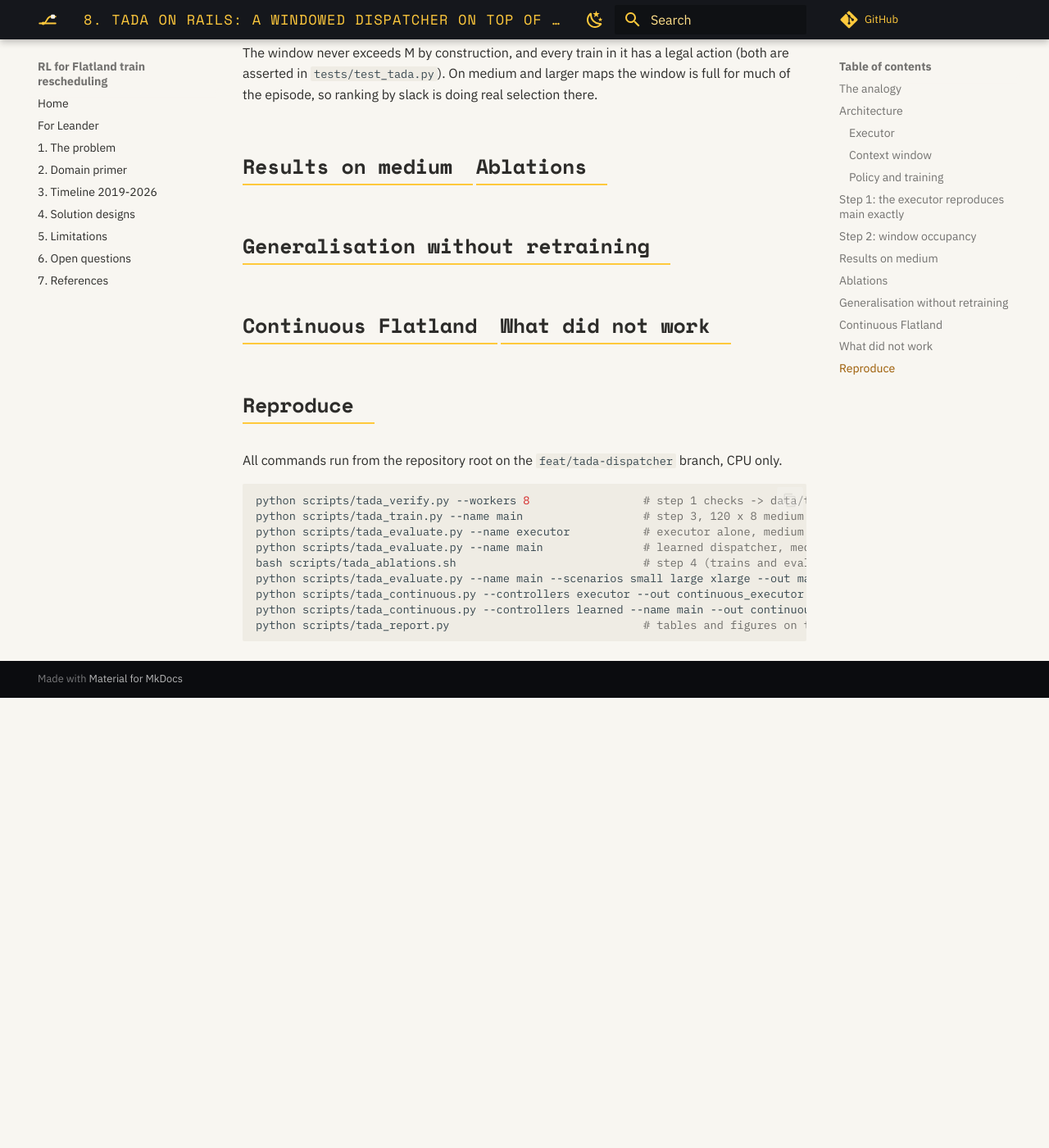
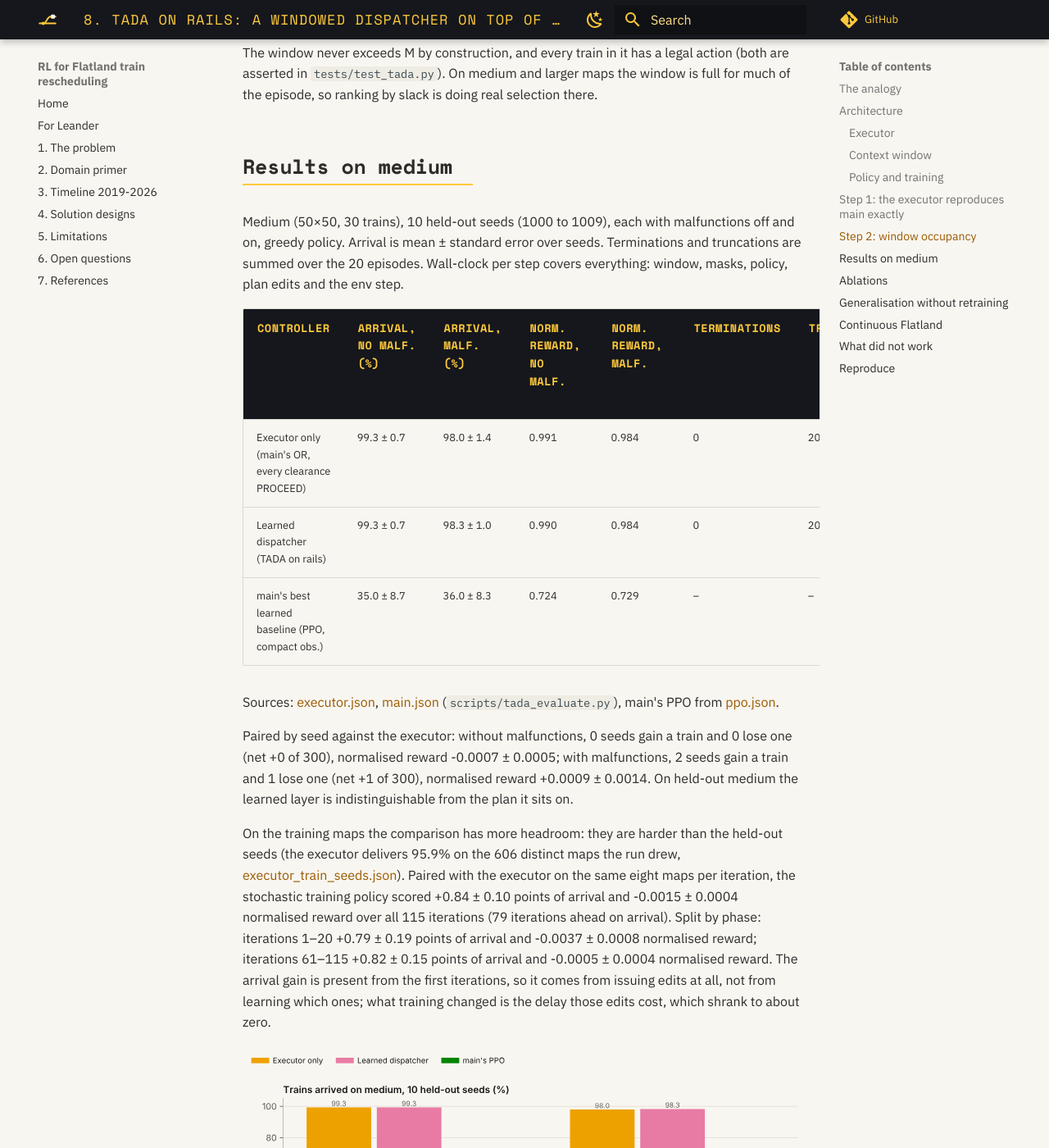
Before and after one commit to leandergrech/rl-flatland-rescheduling, an MkDocs documentation site: the page built from docs/08-tada-dispatcher.md, in a window 1280 px wide and 1400 px high, scrolled down 6650 px. Shown: the whole window at 82% size. Built offline with MkDocs 1.6.1 and Material for MkDocs 9.7.7, drawn with Linux system fonts in a browser that asks for light colours; comment, search, counter and statistics services are not loaded; before the commit the page ends 7501 px from its top, so only the background shows below that; some of the changed text lies outside the part shown.

Commit message:
TADA docs: medium results with paired comparisons and training curves against the executor
Co-Authored-By: Claude Opus 5.5 <noreply@anthropic.com>

```diff
--- a/docs/08-tada-dispatcher.md
+++ b/docs/08-tada-dispatcher.md
@@ -194,6 +194,43 @@ episode, so ranking by slack is doing real selection there.
 ## Results on medium
 
 <!-- TADA_MEDIUM:START -->
+Medium (50×50, 30 trains), 10 held-out seeds (1000 to 1009), each with malfunctions off and on,
+greedy policy. Arrival is mean ± standard error over seeds. Terminations and truncations are summed
+over the 20 episodes. Wall-clock per step covers everything: window, masks, policy, plan edits and
+the env step.
+
+| Controller | Arrival, no malf. (%) | Arrival, malf. (%) | Norm. reward, no malf. | Norm. reward, malf. | Terminations | Truncations | Wall-clock per step (ms) |
+|---|---|---|---|---|---|---|---|
+| Executor only (main's OR, every clearance PROCEED) | 99.3 ± 0.7 | 98.0 ± 1.4 | 0.991 | 0.984 | 0 | 20 | 8.5 |
+| Learned dispatcher (TADA on rails) | 99.3 ± 0.7 | 98.3 ± 1.0 | 0.990 | 0.984 | 0 | 20 | 11.0 |
+| main's best learned baseline (PPO, compact obs.) | 35.0 ± 8.7 | 36.0 ± 8.3 | 0.724 | 0.729 | – | – | – |
+
+Sources: [executor.json](https://github.com/leandergrech/rl-flatland-rescheduling/blob/feat/tada-dispatcher/data/tada/results/executor.json), [main.json](https://github.com/leandergrech/rl-flatland-rescheduling/blob/feat/tada-dispatcher/data/tada/results/main.json) (`scripts/tada_evaluate.py`),
+main's PPO from [ppo.json](https://github.com/leandergrech/rl-flatland-rescheduling/blob/feat/tada-dispatcher/data/results/ppo.json).
+
+Paired by seed against the executor: without malfunctions, 0 seeds gain a train and 0 lose one (net +0 of 300), normalised reward -0.0007 ± 0.0005; with malfunctions, 2 seeds gain a train and 1 lose one (net +1 of 300), normalised reward +0.0009 ± 0.0014. On held-out medium the learned layer
+is indistinguishable from the plan it sits on.
+
+On the training maps the comparison has more headroom: they are harder than the held-out seeds (the
+executor delivers 95.9% on the 606 distinct maps the run drew,
+[executor_train_seeds.json](https://github.com/leandergrech/rl-flatland-rescheduling/blob/feat/tada-dispatcher/data/tada/results/executor_train_seeds.json)). Paired with the executor on the
+same eight maps per iteration, the stochastic training policy scored +0.84 ± 0.10 points of arrival and -0.0015 ± 0.0004 normalised reward over all
+115 iterations (79 iterations ahead on arrival). Split by phase: iterations 1–20 +0.79 ± 0.19 points of arrival and -0.0037 ± 0.0008 normalised reward;
+iterations 61–115 +0.82 ± 0.15 points of arrival and -0.0005 ± 0.0004 normalised reward. The arrival gain is present from the first iterations, so it
+comes from issuing edits at all, not from learning which ones; what training changed is the delay those
+edits cost, which shrank to about zero.
+
+![Arrival on medium by controller](assets/figures/tada-medium-light.svg#only-light)
+![Arrival on medium by controller](assets/figures/tada-medium-dark.svg#only-dark)
+
+Training: 115 PPO iterations of 8 medium episodes with malfunctions
+(529,521 env steps) in 55 minutes on 8 worker processes,
+CPU clock 400 to 2901 MHz across iterations (median 1664).
+Log: [train_log.jsonl](https://github.com/leandergrech/rl-flatland-rescheduling/blob/feat/tada-dispatcher/data/tada/checkpoints/main/train_log.jsonl). Clearances issued by the greedy policy on the 20 evaluation
+episodes: PROCEED 97.5%, HOLD 2.4%, YIELD_TO 0.1%, REROUTE 0.0%.
+
+![Training curves of the dispatcher](assets/figures/tada-training-light.svg#only-light)
+![Training curves of the dispatcher](assets/figures/tada-training-dark.svg#only-dark)
 <!-- TADA_MEDIUM:END -->
 
 ## Ablations
@@ -209,6 +246,26 @@ episode, so ranking by slack is doing real selection there.
 ## Continuous Flatland
 
 <!-- TADA_CONTINUOUS:START -->
+One medium map (seed 5000), a pool of 400 trains whose earliest departures follow a Poisson process at
+the given rate, latest arrival = injection + ceil(1.3 τ + 0.2 τ̄) (Flatland 3's allowance), malfunctions
+on, truncated at 1000 steps; 3 arrival seeds per rate. Both controllers plan a train only once
+it appears (`OnlineExecutor`). Delay is measured on trains that arrived, so at high rates it understates
+the delay of the backlog, which is reported separately.
+
+| Rate (trains/step) | Controller | Injected | Throughput (arrivals/1000 steps) | Mean delay vs LA (steps) | On time (%) | Waiting off-map at end | Deadlock terminations | Mean window occupancy | Wall-clock per step (ms) |
+|---|---|---|---|---|---|---|---|---|---|
+| 0.02 | executor | 19 | 16.0 | 1.1 | 96 | 0 | 0/3 | 1.18 | 11 |
+| 0.05 | executor | 45 | 38.3 | 0.2 | 97 | 0 | 0/3 | 3.75 | 10 |
+| 0.1 | executor | 97 | 77.7 | 10.1 | 77 | 1 | 0/3 | 7.24 | 14 |
+| 0.15 | executor | 142 | 112.0 | 32.7 | 46 | 3 | 0/3 | 7.71 | 19 |
+| 0.2 | executor | 189 | 120.0 | 100.7 | 27 | 33 | 0/3 | 7.79 | 30 |
+| 0.3 | executor | 298 | 144.3 | 140.2 | 21 | 106 | 0/3 | 7.85 | 76 |
+| 0.4 | executor | 388 | 139.7 | 196.7 | 18 | 202 | 0/3 | 7.89 | 452 |
+
+Sources: [continuous_executor.json](https://github.com/leandergrech/rl-flatland-rescheduling/blob/feat/tada-dispatcher/data/tada/results/continuous_executor.json), [continuous_learned.json](https://github.com/leandergrech/rl-flatland-rescheduling/blob/feat/tada-dispatcher/data/tada/results/continuous_learned.json) (`scripts/tada_continuous.py`).
+
+![Throughput and delay against injection rate](assets/figures/tada-continuous-light.svg#only-light)
+![Throughput and delay against injection rate](assets/figures/tada-continuous-dark.svg#only-dark)
 <!-- TADA_CONTINUOUS:END -->
 
 ## What did not work
```
Also changed, not shown: docs/assets/figures/tada-continuous-dark.svg (added), docs/assets/figures/tada-continuous-light.svg (added), docs/assets/figures/tada-medium-dark.svg (added), docs/assets/figures/tada-medium-light.svg (added), docs/assets/figures/tada-occupancy-dark.svg, docs/assets/figures/tada-occupancy-light.svg, docs/assets/figures/tada-training-dark.svg (added), docs/assets/figures/tada-training-light.svg (added), 1 other file.
